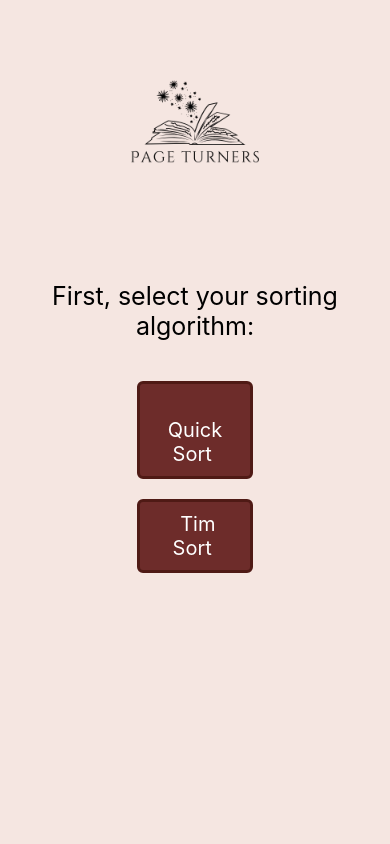
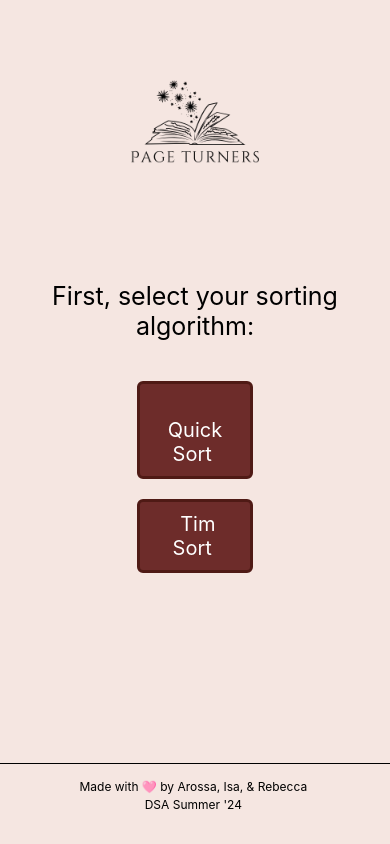
Before and after one commit to rebeccaborissova/PageTurners, a React Native app in the folder page-turner/: screen /SortingAlgorithmChoice in a window 390 px wide. Built offline with nearby package versions, Linux system fonts and the light colour scheme.

Commit message:
footer component created & implemented

```diff
--- /dev/null
+++ b/page-turner/components/footer.js
@@ -0,0 +1,31 @@
+import { View, Text, StyleSheet } from 'react-native'
+import React from 'react'
+
+const footer = () => {
+  return (
+    <View style = {styles.container}>
+      <Text style = {styles.footerText}>Made with 🩷 by Arossa, Isa, & Rebecca </Text>
+      <Text style = {styles.footerText}>DSA Summer '24 </Text>
+    </View>
+  )
+}
+
+const styles = StyleSheet.create({
+    container: {
+        padding: 12,
+        justifyContent: 'center',
+        alignItems: 'center',
+        position: 'absolute',
+        left: 0,
+        right: 0,
+        bottom: 20,
+        borderTopColor: 'black',
+        borderTopWidth: StyleSheet.hairlineWidth,
+    },
+    footerText: {
+        fontSize: 12,
+        marginTop: 3,
+    },
+});
+
+export default footer
--- a/page-turner/pages/BookSearch.js
+++ b/page-turner/pages/BookSearch.js
@@ -2,6 +2,7 @@
 import React, { useRef, useEffect, useState} from 'react';
 import { View, Text, TextInput, Button, StyleSheet, Image, TouchableOpacity, Animated } from 'react-native';
 import images from '../constants/images';
+import Footer from '../components/footer';
 
 const BookSearch = ({ route, navigation }) => {
   // recieving choice of sorting algo
@@ -77,6 +78,7 @@ const BookSearch = ({ route, navigation }) => {
           </TouchableOpacity>
         </View>
       </Animated.View>
+      <Footer />
     </View>
   );
 };
--- a/page-turner/pages/Home.js
+++ b/page-turner/pages/Home.js
@@ -2,6 +2,7 @@
 import React from 'react'
 import { View, Text, StyleSheet, Image, TouchableOpacity } from 'react-native';
 import images from '../constants/images';
+import Footer from '../components/footer';
 
 const Home = ({ navigation }) => {
 
@@ -43,6 +44,7 @@ const Home = ({ navigation }) => {
         <Text style={styles.buttonText}>Begin</Text>
       </TouchableOpacity>
       </View>
+      <Footer />
     </View>
   );
 }
@@ -53,6 +55,7 @@ const styles = StyleSheet.create({
     backgroundColor: '#F5E6E1',
     alignItems: 'center',
     justifyContent: 'center',
+    paddingBottom: 50,
   },
   logo: {
     width: 500,
--- a/page-turner/pages/SortingAlgoChoice.js
+++ b/page-turner/pages/SortingAlgoChoice.js
@@ -2,6 +2,7 @@
 import React, { useRef, useEffect} from 'react';
 import { View, Text, StyleSheet, Button, Image, TouchableOpacity, Animated } from 'react-native';
 import images from '../constants/images';
+import Footer from '../components/footer';
 
 const SortingAlgoChoice = ({ navigation }) => {
   // working to est. fade-down transition
@@ -49,6 +50,7 @@ const SortingAlgoChoice = ({ navigation }) => {
           </TouchableOpacity>
         </View>
       </Animated.View>
+      <Footer />
   </View>
   )
 }
@@ -96,6 +98,6 @@ const styles = StyleSheet.create({
     fontSize: 20,
     textAlign: 'center',
   }
-})
+});
 
 export default SortingAlgoChoice
--- a/page-turner/pages/Swiping.js
+++ b/page-turner/pages/Swiping.js
@@ -92,7 +92,7 @@ const Swiping = () => {
 const styles = StyleSheet.create({
   container: {
     flex: 1,
-    backgroundColor: '#fff',
+    backgroundColor: 'red',
     alignItems: 'center',
     justifyContent: 'center',
   },
@@ -100,7 +100,7 @@ const styles = StyleSheet.create({
     flex: 1,
     borderRadius: 10,
     borderWidth: 2,
-    borderColor: '#E8E8E8',
+    borderColor: 'white',
     justifyContent: 'center',
     backgroundColor: 'white',
     padding: 20,
```
